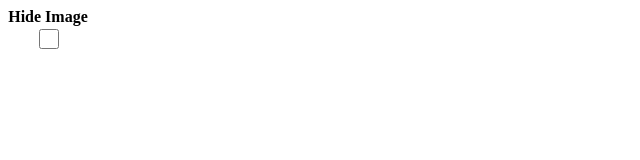
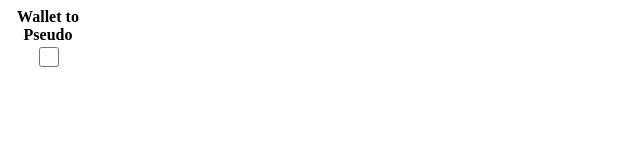
Before and after one commit to guillim/wallet2pseudo, a browser extension: page index.html in a window 1280 px wide. Shown: the full height of the page, 0-640 px from the left. Drawn offline with Linux system fonts and the light colour scheme.

Commit message:
wording change

```diff
--- a/index.html
+++ b/index.html
@@ -18,7 +18,7 @@
     </style>
   </head>
   <body>
-    <label>Hide Image</label>
+    <label>Wallet to Pseudo</label>
     <input type="checkbox" id="changePseudo" checked></input>
     <script src="changePseudo.js"></script>
   </body>
```
